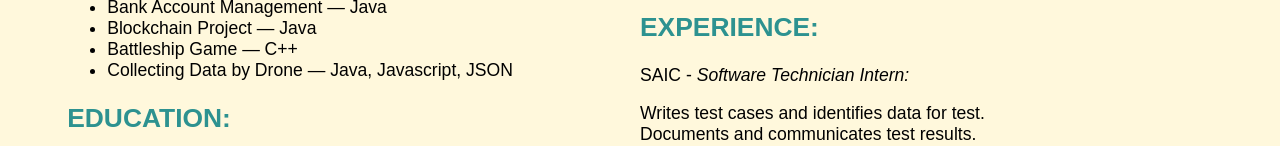
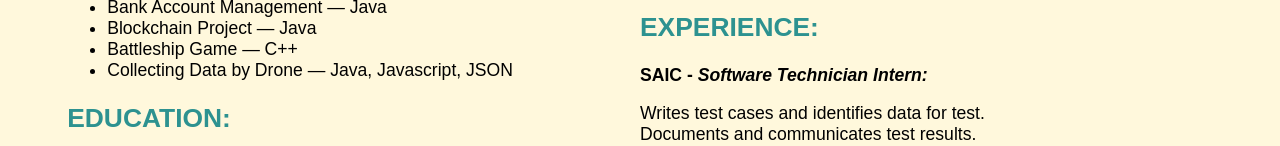
Before and after one commit to kkn003/cse134-hw3, a plain HTML site: page index.html in a window 1280 px wide. Shown: the part 653-799 px from the top of the page. Drawn offline with Linux system fonts and the light colour scheme.

Commit message:
Update index.html

```diff
--- a/index.html
+++ b/index.html
@@ -277,7 +277,7 @@
 
             <section id="Experience">
             <h2>EXPERIENCE:</h2>
-            <label for="SAIC">SAIC - <i>Software Technician Intern:</i></label>
+            <label for="SAIC"><b>SAIC - <i>Software Technician Intern:</i></b></label>
             <pre id="SAIC">Writes test cases and identifies data for test.
 Documents and communicates test results.
 Supports analysis of test results.
```
